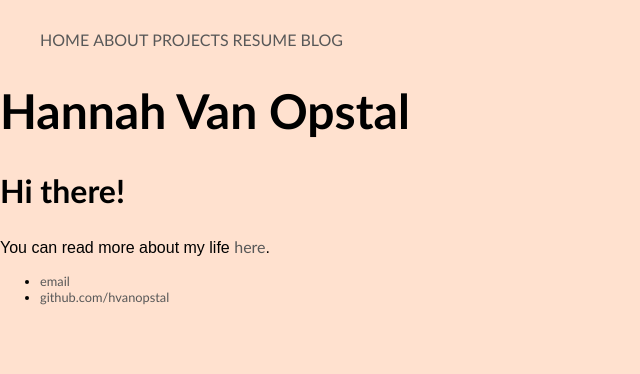
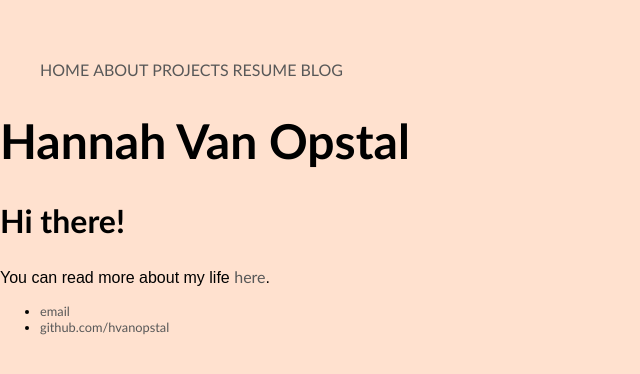
Before and after one commit to hvanopstal/hvanopstal.github.io, a Jekyll site: the page index.html, which Jekyll copies as it is, in a window 1280 px wide. Shown: the top 374 px of the page, without its empty margins (0-640 px from the left). Built offline with Jekyll 4.4.1, drawn with Linux system fonts in a browser that asks for light colours.

Commit message:
Update main.css

```diff
--- a/css/main.css
+++ b/css/main.css
@@ -1,6 +1,6 @@
 body {
-  margin: 30px auto;
-  width: 100%
+  margin: 60px auto;
+  width: 90%
   background-color:#FFE1CF;
 }
 nav ul, foot ul {
```
